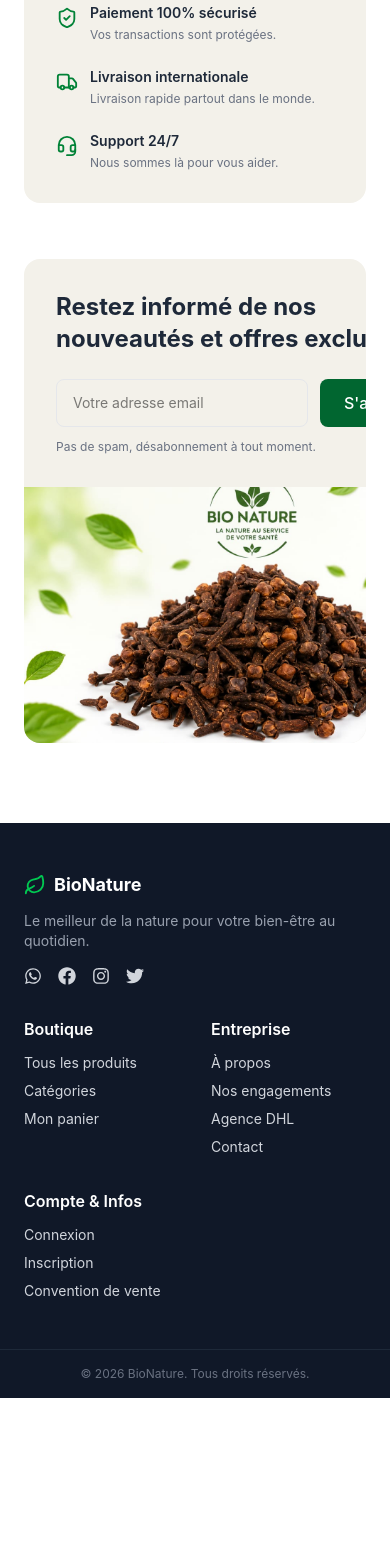
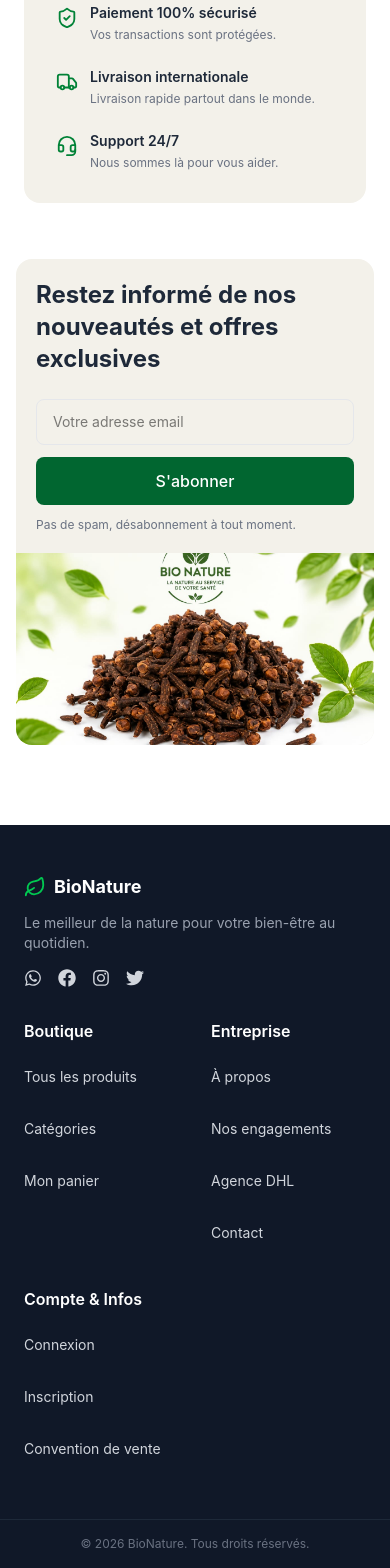
Before and after one commit to jimbalogou-dev/bionature, a React (Vite) app: page / in a window 390 px wide. Shown: the part 6581-8149 px from the top of the page. Before the commit the page ends 7979 px from the top, so only its background shows below. Built offline with nearby package versions, Linux system fonts and the light colour scheme; no server answers.

Commit message:
Améliorer mobile, navigation et chargement

```diff
--- a/index.html
+++ b/index.html
@@ -1,9 +1,11 @@
 <!doctype html>
-<html lang="en">
+<html lang="fr">
   <head>
     <meta charset="UTF-8" />
     <link rel="icon" type="image/svg+xml" href="/favicon.svg" />
     <meta name="viewport" content="width=device-width, initial-scale=1.0" />
+    <link rel="preconnect" href="https://bioback.onrender.com" crossorigin />
+    <link rel="preload" as="image" href="/hero.jpg" fetchpriority="high" />
     <title>bionature</title>
   </head>
   <body>
--- a/src/Components/Footer.jsx
+++ b/src/Components/Footer.jsx
@@ -1,7 +1,25 @@
-import { Link } from 'react-router-dom'
+import { Link, useLocation } from 'react-router-dom'
 import { Leaf } from 'lucide-react'
 import { FaFacebook, FaInstagram, FaTwitter, FaWhatsapp } from 'react-icons/fa'
 import { WHATSAPP_NUMBER } from '../Utils/whatsapp'
+
+function FooterLink({ to, children }) {
+  const { pathname } = useLocation()
+
+  const handleClick = () => {
+    if (pathname === to) window.scrollTo({ top: 0, behavior: 'smooth' })
+  }
+
+  return (
+    <Link
+      to={to}
+      onClick={handleClick}
+      className="flex min-h-11 items-center transition-colors hover:text-white focus-visible:outline-2 focus-visible:outline-offset-2 focus-visible:outline-green-400 active:text-green-300"
+    >
+      {children}
+    </Link>
+  )
+}
 
 function Footer() {
   return (
@@ -35,28 +53,28 @@ function Footer() {
         <div>
           <h4 className="text-white font-semibold mb-3">Boutique</h4>
           <ul className="space-y-2 text-sm">
-            <li><Link to="/boutique" className="hover:text-white">Tous les produits</Link></li>
-            <li><Link to="/categories" className="hover:text-white">Catégories</Link></li>
-            <li><Link to="/panier" className="hover:text-white">Mon panier</Link></li>
+            <li><FooterLink to="/boutique">Tous les produits</FooterLink></li>
+            <li><FooterLink to="/categories">Catégories</FooterLink></li>
+            <li><FooterLink to="/panier">Mon panier</FooterLink></li>
           </ul>
         </div>
 
         <div>
           <h4 className="text-white font-semibold mb-3">Entreprise</h4>
           <ul className="space-y-2 text-sm">
-            <li><Link to="/a-propos" className="hover:text-white">À propos</Link></li>
-            <li><Link to="/engagements" className="hover:text-white">Nos engagements</Link></li>
-            <li><Link to="/dhl" className="hover:text-white">Agence DHL</Link></li>
-            <li><Link to="/contact" className="hover:text-white">Contact</Link></li>
+            <li><FooterLink to="/a-propos">À propos</FooterLink></li>
+            <li><FooterLink to="/engagements">Nos engagements</FooterLink></li>
+            <li><FooterLink to="/dhl">Agence DHL</FooterLink></li>
+            <li><FooterLink to="/contact">Contact</FooterLink></li>
           </ul>
         </div>
 
         <div>
           <h4 className="text-white font-semibold mb-3">Compte & Infos</h4>
           <ul className="space-y-2 text-sm">
-            <li><Link to="/connexion" className="hover:text-white">Connexion</Link></li>
-            <li><Link to="/inscription" className="hover:text-white">Inscription</Link></li>
-            <li><Link to="/convention-de-vente" className="hover:text-white">Convention de vente</Link></li>
+            <li><FooterLink to="/connexion">Connexion</FooterLink></li>
+            <li><FooterLink to="/inscription">Inscription</FooterLink></li>
+            <li><FooterLink to="/convention-de-vente">Convention de vente</FooterLink></li>
           </ul>
         </div>
       </div>
--- a/src/Components/Hero.jsx
+++ b/src/Components/Hero.jsx
@@ -48,8 +48,10 @@ function Hero() {
         {/* Image à droite */}
         <div className="flex justify-center">
           <img
-            src= "/hero.jpg"
+            src="/hero.jpg"
             alt="Produits naturels Bio Nature en bouteilles et pots"
+            fetchPriority="high"
+            decoding="async"
             className="max-w-md w-full object-contain"
           />
         </div>
--- a/src/Components/Newsletter.jsx
+++ b/src/Components/Newsletter.jsx
@@ -11,26 +11,26 @@ function Newsletter() {
   }
 
   return (
-    <section className="max-w-7xl mx-auto px-6 mt-14 mb-14">
-      <div className="bg-[#f3f1ea] rounded-2xl overflow-hidden grid md:grid-cols-2 items-center">
-
-        <div className="p-8 md:p-12">
-          <h2 className="text-2xl font-bold text-gray-800">
+    <section className="max-w-7xl mx-auto px-4 sm:px-6 mt-14 mb-14">
+      <div className="bg-[#f3f1ea] rounded-2xl overflow-hidden grid md:grid-cols-2 items-stretch">
+        <div className="p-5 sm:p-8 lg:p-12">
+          <h2 className="text-2xl sm:text-3xl font-bold text-gray-800">
             Restez informé de nos nouveautés et offres exclusives
           </h2>
 
-          <form onSubmit={handleSubmit} className="flex gap-3 mt-6 max-w-md">
+          <form onSubmit={handleSubmit} className="flex flex-col sm:flex-row gap-3 mt-6 w-full max-w-xl">
             <input
               type="email"
               required
               value={email}
               onChange={(e) => setEmail(e.target.value)}
+              aria-label="Votre adresse email"
               placeholder="Votre adresse email"
-              className="flex-1 border border-gray-200 rounded-lg px-4 py-3 text-sm focus:outline-none focus:ring-2 focus:ring-green-600"
+              className="w-full min-w-0 flex-1 border border-gray-200 rounded-lg px-4 py-3 text-sm focus:outline-none focus:ring-2 focus:ring-green-600"
             />
             <button
               type="submit"
-              className="bg-green-800 hover:bg-green-900 text-white font-medium px-6 py-3 rounded-lg transition-colors whitespace-nowrap"
+              className="w-full sm:w-auto bg-green-800 hover:bg-green-900 text-white font-medium px-5 sm:px-6 py-3 rounded-lg transition-colors whitespace-nowrap"
             >
               S'abonner
             </button>
@@ -41,10 +41,12 @@ function Newsletter() {
           </p>
         </div>
 
-        <div className="h-64 md:h-full">
+        <div className="h-48 sm:h-64 md:h-full md:min-h-[20rem]">
           <img
             src="/Plantes.jpeg"
             alt="Mortier et plantes naturelles"
+            loading="lazy"
+            decoding="async"
             className="w-full h-full object-cover"
           />
         </div>
--- a/src/Components/PremiumPacks.jsx
+++ b/src/Components/PremiumPacks.jsx
@@ -50,7 +50,13 @@ function PremiumPacks() {
               )}
 
               <div className="aspect-[4/3] bg-gray-50 flex items-center justify-center p-6">
-                <img src={pack.image} alt={pack.name} className="max-w-full max-h-full object-contain" />
+                <img
+                  src={pack.image}
+                  alt={pack.name}
+                  loading="lazy"
+                  decoding="async"
+                  className="max-w-full max-h-full object-contain"
+                />
               </div>
 
               <div className="p-6 flex flex-col flex-1">
--- a/src/Components/ProductCard.jsx
+++ b/src/Components/ProductCard.jsx
@@ -28,7 +28,13 @@ function ProductCard({ product }) {
     <div className="border border-gray-100 rounded-xl overflow-hidden hover:shadow-md transition-shadow bg-white">
       <div className="relative aspect-square bg-gray-50">
         <Link to={`/produit/${product.id}`}>
-          <img src={product.image} alt={product.name} className="w-full h-full object-cover" />
+          <img
+            src={product.image}
+            alt={product.name}
+            loading="lazy"
+            decoding="async"
+            className="w-full h-full object-cover"
+          />
         </Link>
         <button
           onClick={handleToggleFavorite}
--- /dev/null
+++ b/src/Components/ScrollToTop.jsx
@@ -0,0 +1,14 @@
+import { useLayoutEffect } from 'react'
+import { useLocation } from 'react-router-dom'
+
+function ScrollToTop() {
+  const { pathname } = useLocation()
+
+  useLayoutEffect(() => {
+    window.scrollTo(0, 0)
+  }, [pathname])
+
+  return null
+}
+
+export default ScrollToTop
--- a/src/main.jsx
+++ b/src/main.jsx
@@ -8,12 +8,14 @@ import { CartProvider } from './Context/CartContext'
 import { OrdersProvider } from './Context/OrdersContext'
 import { MessagesProvider } from './Context/MessagesContext'
 import { ToastProvider } from './Context/ToastContext'
+import ScrollToTop from './Components/ScrollToTop'
 import './index.css'
 import App from './App'
 
 createRoot(document.getElementById('root')).render(
   <StrictMode>
     <BrowserRouter>
+      <ScrollToTop />
       <ToastProvider>
         <AuthProvider>
           <ProductsProvider>
```
